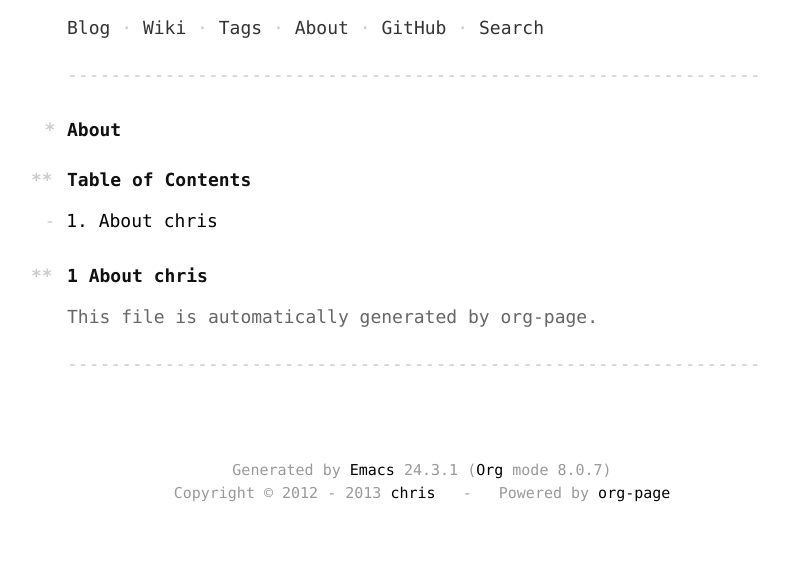
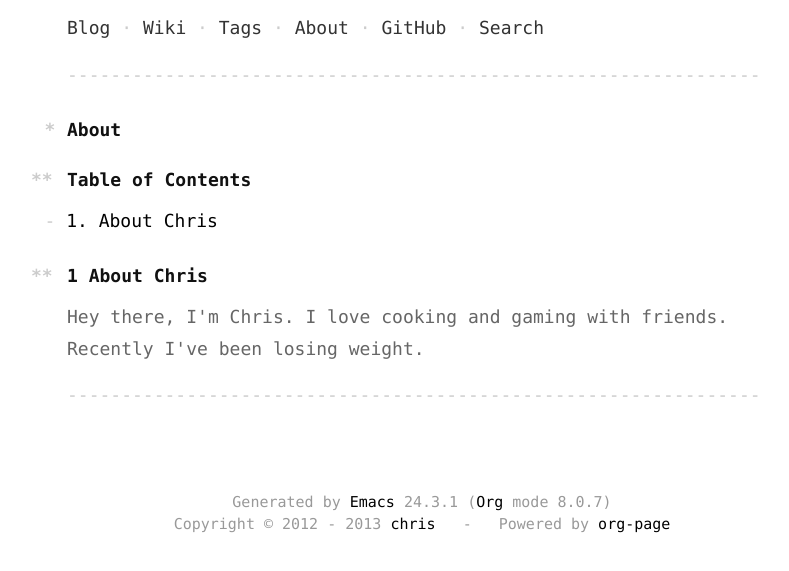
Before and after one commit to altkatz/altkatz.github.io, a plain HTML site: page about/index.html in a window 1280 px wide. Shown: the part 129-700 px from the top of the page, without its empty margins (218-1007 px from the left). Drawn offline with Linux system fonts and the light colour scheme.

Commit message:
update index and about

```diff
--- a/about/index.html
+++ b/about/index.html
@@ -1,7 +1,7 @@
 <!DOCTYPE html>
 <html lang="en-us">
   <head>
-    <title>About - (eval</title>
+    <title>About - (eval)</title>
     <meta charset="utf-8" />
     <meta name="author" content="chris" />
     <link rel="stylesheet" href="/media/css/main.css" type="text/css">
@@ -9,8 +9,8 @@
   <body class="container">
     <div>
       <header class="masthead">
-        <h1 class="masthead-title"><a href="/">(eval</a></h1>
-        <p>   (life universe everything))</p>
+        <h1 class="masthead-title"><a href="/">(eval)</a></h1>
+        <p>(life universe everything)</p>
         <ul>
           <li><a href="/blog/">Blog</a></li>
           <li><a href="/wiki/">Wiki</a></li>
@@ -28,22 +28,32 @@
 <h2>Table of Contents</h2>
 <div id="text-table-of-contents">
 <ul>
-<li><a href="#sec-1">1. About chris</a></li>
+<li><a href="#sec-1">1. About Chris</a></li>
 </ul>
 </div>
 </div>
 
 <div id="outline-container-sec-1" class="outline-2">
-<h2 id="sec-1"><span class="section-number-2">1</span> About chris</h2>
+<h2 id="sec-1"><span class="section-number-2">1</span> About Chris</h2>
 <div class="outline-text-2" id="text-1">
 <p>
-This file is automatically generated by org-page.</p>
+Hey there, I'm Chris. I love cooking and gaming with friends. Recently I've been losing weight.
+</p>
 </div>
 </div>
 
       </div>
     </div>
     <div>
+      <script>
+        (function(i,s,o,g,r,a,m){i['GoogleAnalyticsObject']=r;i[r]=i[r]||function(){
+        (i[r].q=i[r].q||[]).push(arguments)},i[r].l=1*new Date();a=s.createElement(o),
+        m=s.getElementsByTagName(o)[0];a.async=1;a.src=g;m.parentNode.insertBefore(a,m)
+        })(window,document,'script','//www.google-analytics.com/analytics.js','ga');
+
+        ga('create', 'UA-43259484-1', 'eq42.github.io');
+        ga('send', 'pageview');
+      </script>
       <div class="footer">
         <p>Generated by <a href="http://www.gnu.org/software/emacs/">Emacs</a> 24.3.1 (<a href="http://orgmode.org">Org</a> mode 8.0.7)</p>
         <p>
```
Also changed, not shown: index.html (+17 -1 lines).
